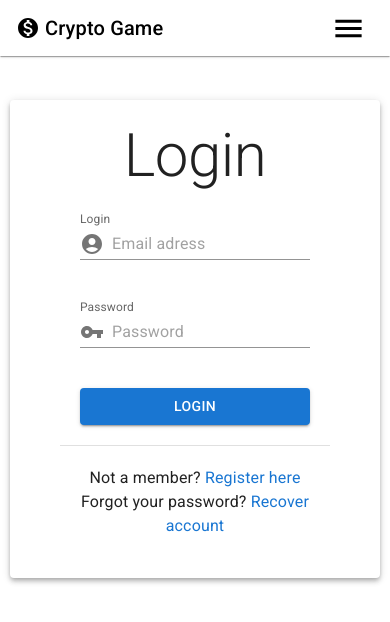
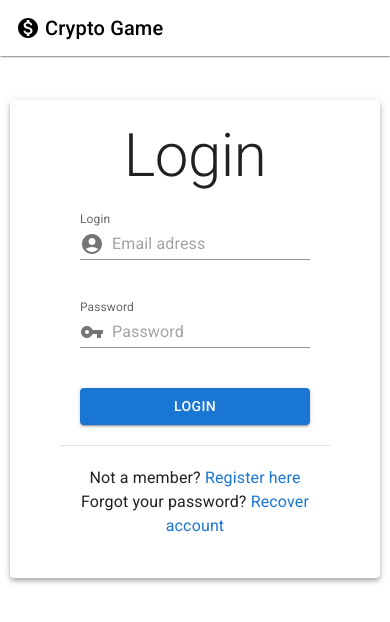
Before and after one commit to hffxx/cryptoapp, a React (Create React App) app in the folder frontend/: page /login in a window 390 px wide. Shown: the top 622 px of the page. Built offline with nearby package versions, Linux system fonts and the light colour scheme; no server answers; what react-swipeable-views-utils would draw is missing.

Commit message:
fix: bug with hamburger menu while loggin off

```diff
--- a/frontend/src/components/Navbar.js
+++ b/frontend/src/components/Navbar.js
@@ -135,11 +135,13 @@ function Navbar() {
                   </Hidden>
                 </>
               )}
-              <Hidden xlUp>
-                <IconButton onClick={() => setOpen(true)}>
-                  <MenuIcon sx={{ color: "black" }} fontSize="large" />
-                </IconButton>
-              </Hidden>
+              {!!currentUser && (
+                <Hidden xlUp>
+                  <IconButton onClick={() => setOpen(true)}>
+                    <MenuIcon sx={{ color: "black" }} fontSize="large" />
+                  </IconButton>
+                </Hidden>
+              )}
             </Box>
           </Toolbar>
         </Container>
```
